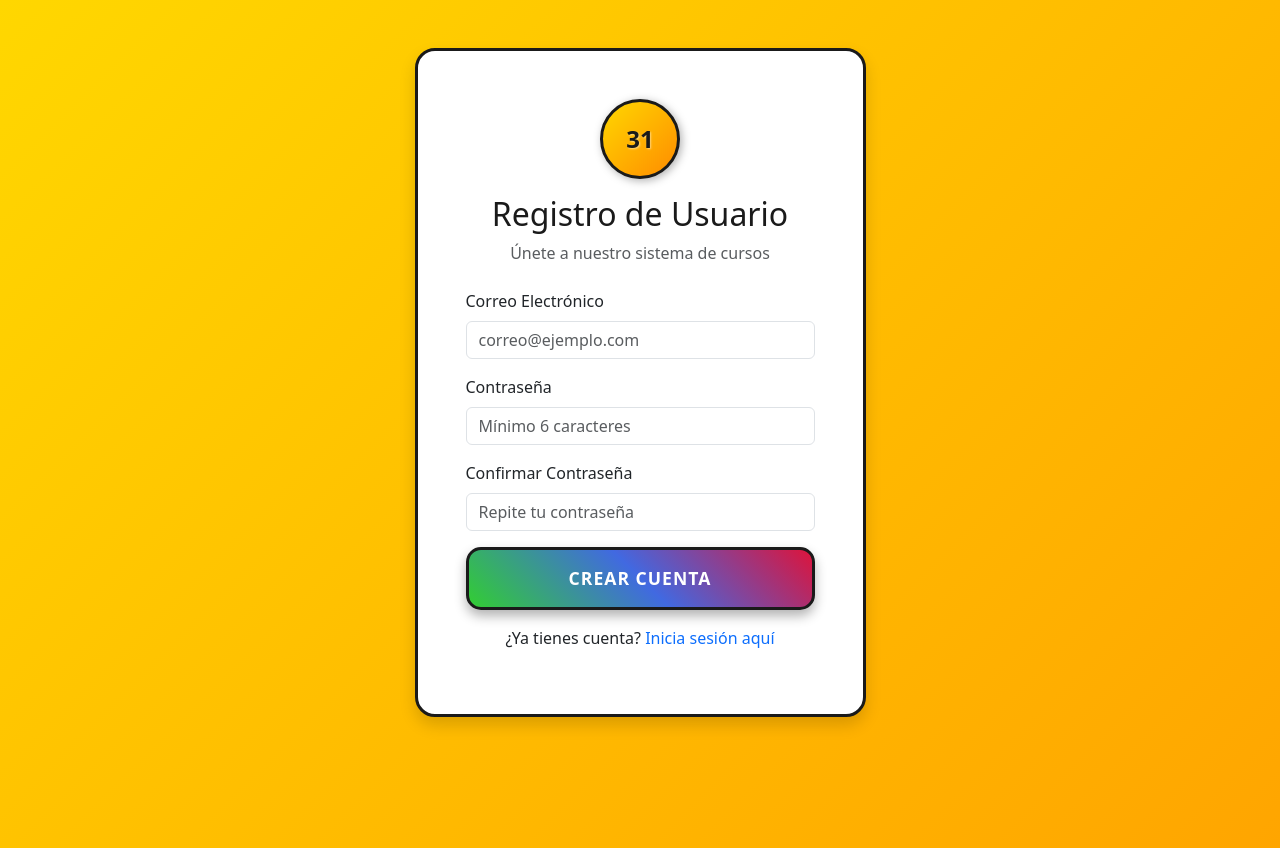
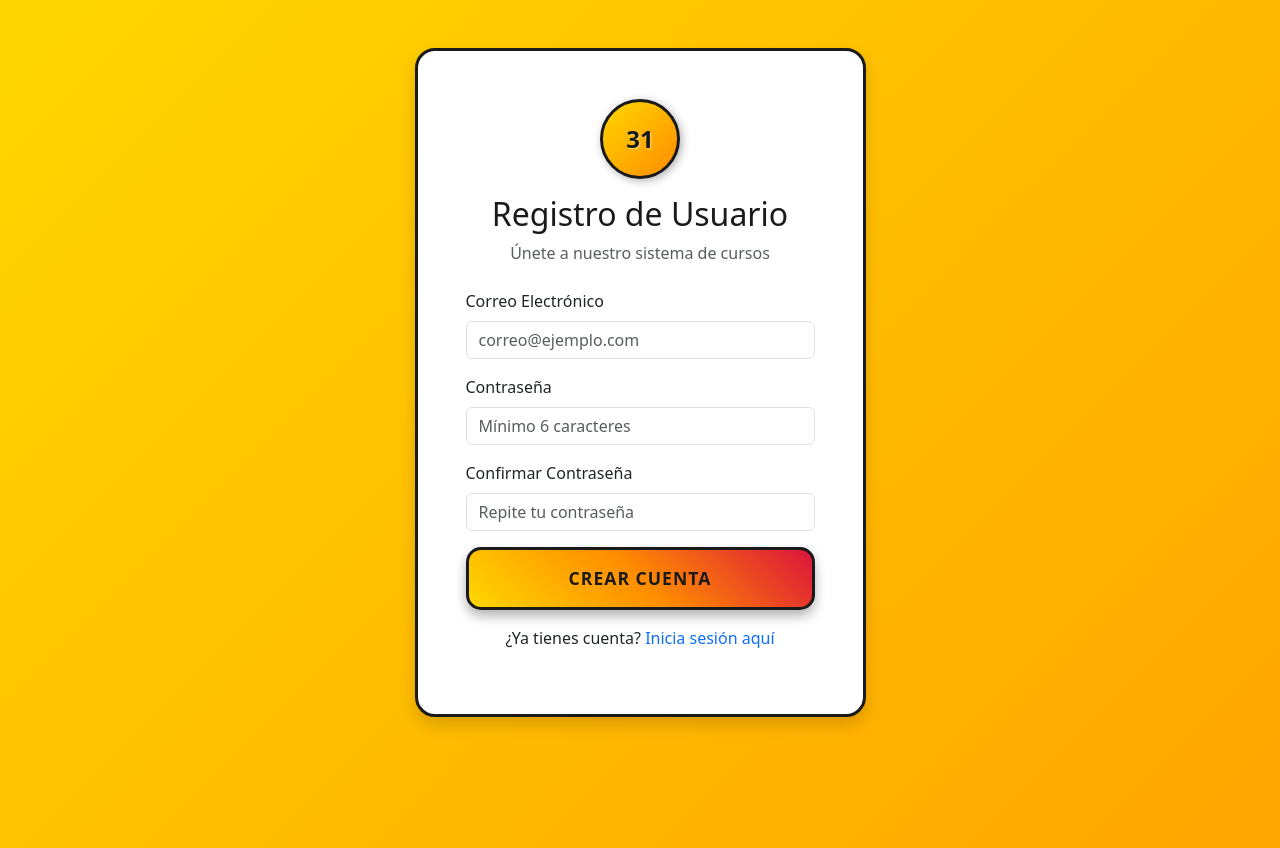
Before and after one commit to vichiPaz/appweb, a Vue app in the folder vue-firebase-auth-database/: page /register in a window 1280 px wide. Built offline with nearby package versions, Linux system fonts and the light colour scheme; no server answers.

Commit message:
color del boton unificado

```diff
--- a/vue-firebase-auth-database/src/views/RegisterView.vue
+++ b/vue-firebase-auth-database/src/views/RegisterView.vue
@@ -81,9 +81,9 @@ const handleSubmit = async () => {
                 class="btn w-100"
                 :disabled="loadingUser"
                 style="
-                  background: linear-gradient(45deg, var(--treinta-uno-verde) 0%, var(--treinta-uno-azul) 50%, var(--treinta-uno-rojo) 100%);
+                  background: linear-gradient(45deg, var(--treinta-uno-amarillo) 0%, var(--treinta-uno-naranja) 50%, var(--treinta-uno-rojo) 100%);
                   border: 3px solid var(--treinta-uno-negro);
-                  color: white;
+                  color: var(--treinta-uno-negro);
                   font-weight: bold;
                   font-size: 1.1rem;
                   padding: 15px;
@@ -96,7 +96,7 @@ const handleSubmit = async () => {
                 @mouseover="$event.target.style.transform = 'translateY(-3px) scale(1.02)'"
                 @mouseout="$event.target.style.transform = 'translateY(0) scale(1)'"
               >
-                <span v-if="loadingUser" class="spinner-border spinner-border-sm me-2"></span>
+                <span v-if="loadingUser" class="spinner-border spinner-border-sm me-2" style="color: var(--treinta-uno-negro);"></span>
                 {{ loadingUser ? 'Creando cuenta...' : 'CREAR CUENTA' }}
               </button>
             </form>
```
